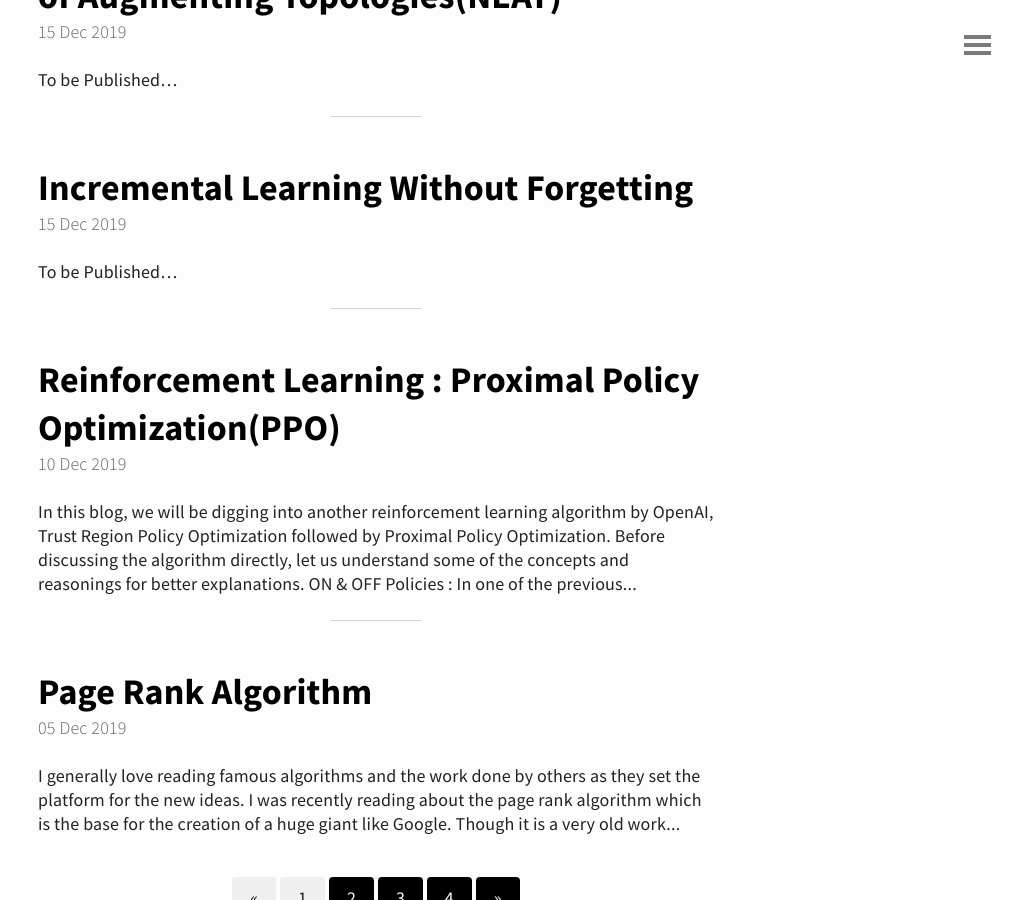
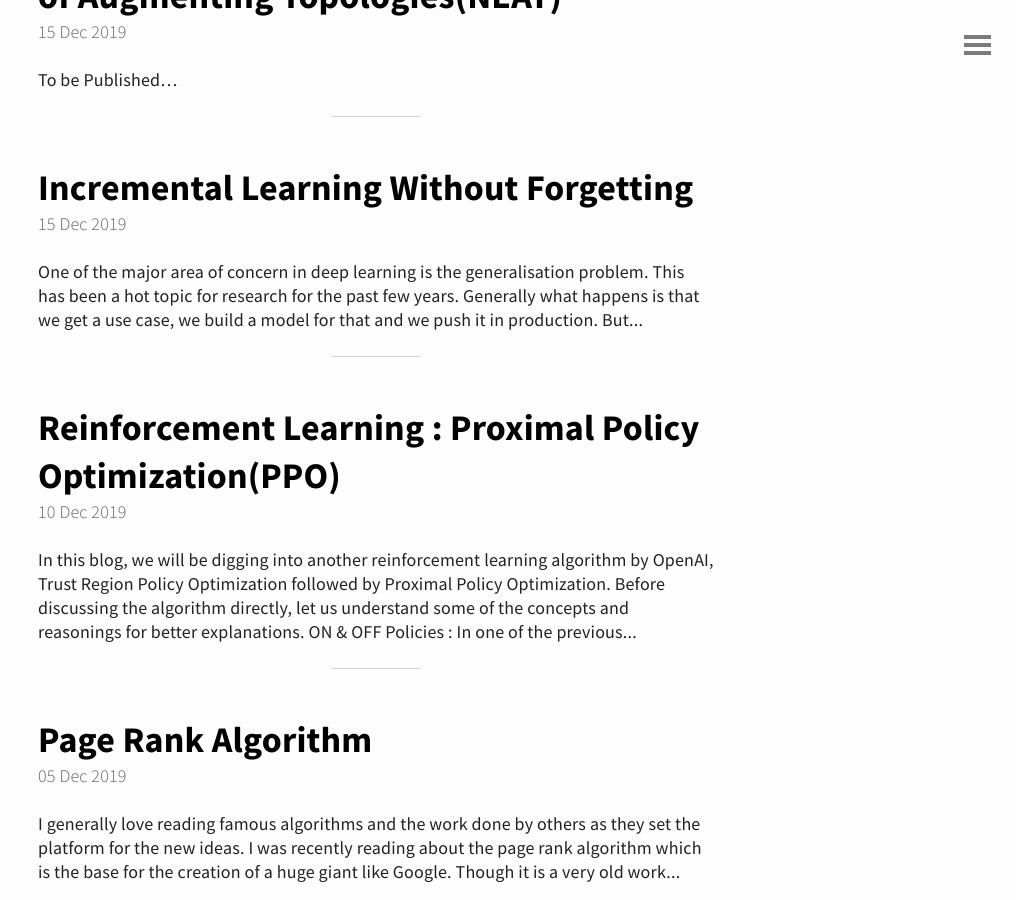
Before and after one commit to spraphul/blog, a Jekyll site: the page built from index.html, in a window 1280 px wide and 900 px high, scrolled down 1227 px. Shown: the whole window, without its empty margins (264-1280 px from the left). Built offline with Jekyll 4.4.1, drawn with Linux system fonts in a browser that asks for light colours; the list of posts is cut into pages by our own code.

Commit message:
Update 2019-12-15-IL1.md

```diff
--- a/_posts/2019-12-15-IL1.md
+++ b/_posts/2019-12-15-IL1.md
@@ -2,6 +2,6 @@
 title : Incremental Learning Without Forgetting
 ---
 
+One of the major area of concern in deep learning is the generalisation problem. This has been a hot topic for research for the past few years. Generally what happens is that we get a use case, we build a model for that and we push it in production. But what if we have a slight change in our problem statement. Do we need to solve it once again from the scratch? What if we dont have the dataset we had previously? We seek for a way to preserve the previous learning of the system and work on just the evolution part. And we will be talking about one of the similar aspects of the problem in this blog. So, welcome to the new blog of **Learn & Share** thread and bear with me for some of the next few paragraphs.
+
 ![il1](https://d3i71xaburhd42.cloudfront.net/ce387a6ac00c1e23a9e1aa4a2ce4800b1066e177/2-Figure1-1.png)
-
-To be Published...
```
